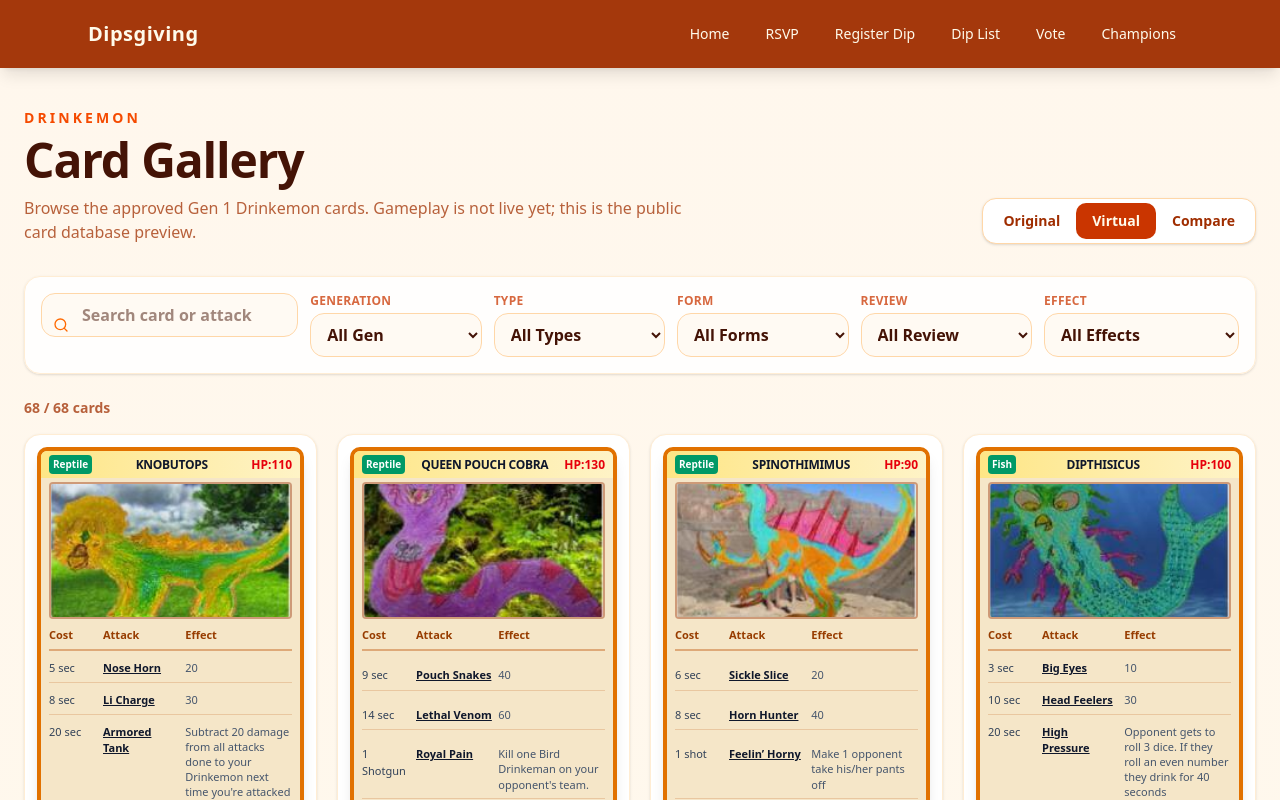
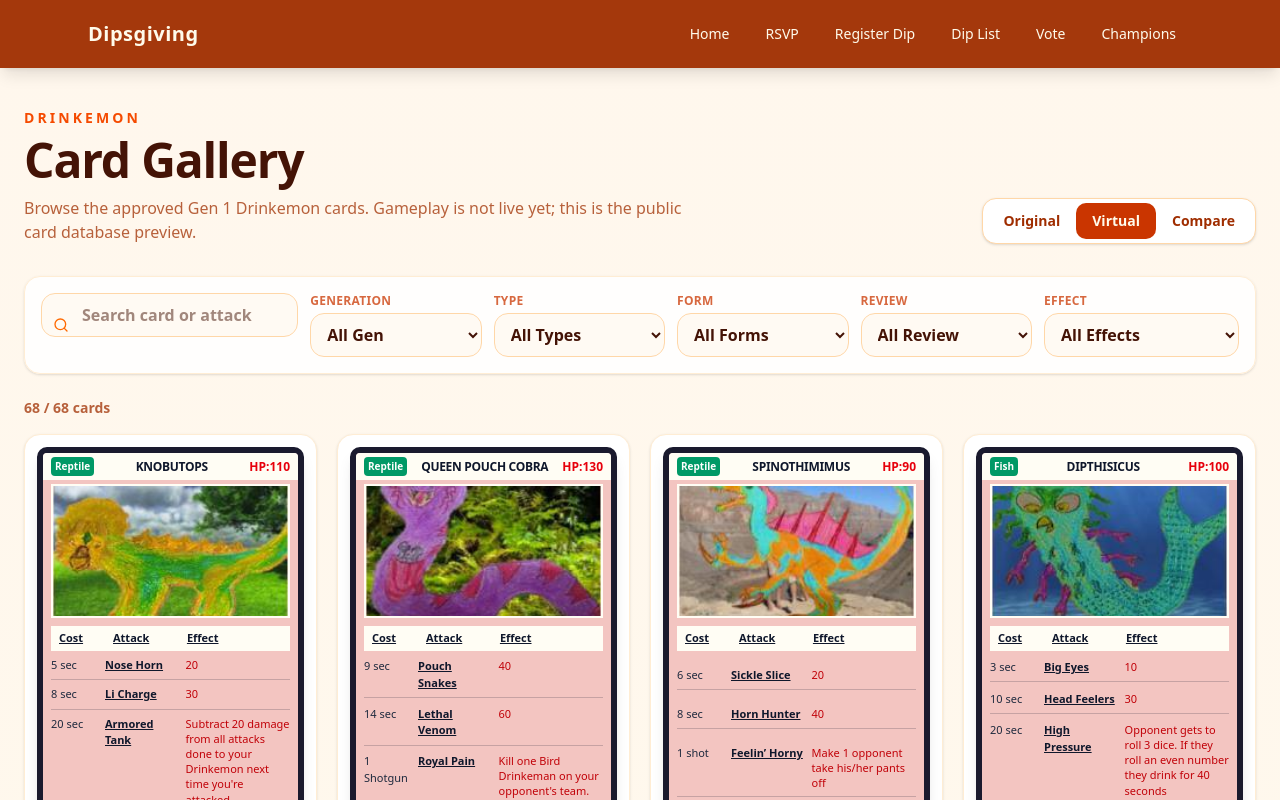
Before and after one commit to bmilici/dipsgiving, a Next.js app: page /drinkemon in a window 1280 px wide. Shown: the top 800 px of the page. Built offline with nearby package versions, Linux system fonts and the light colour scheme.

Commit message:
feat: update Drinkemon card styles and colors

```diff
--- a/src/app/drinkemon/page.tsx
+++ b/src/app/drinkemon/page.tsx
@@ -105,16 +105,16 @@ function VirtualCard({ card, compact = false, isCompare = false }: { card: Card;
   const rowPadding = isCompare ? "py-0.5" : "py-1.5";
 
   return (
-    <article className={`flex flex-col overflow-hidden rounded-lg border-4 border-amber-600 bg-[#f5e6c8] shadow-lg ${compact ? "aspect-[2.5/3.5]" : "aspect-[2.5/3.5] max-w-sm"}`}>
+    <article className={`flex flex-col overflow-hidden rounded-lg border-[6px] border-[#1a1a2e] bg-[#f3c5c1] shadow-lg ${compact ? "aspect-[2.5/3.5]" : "aspect-[2.5/3.5] max-w-sm"}`}>
       {/* Header - Type, Name, HP */}
-      <header className={`flex items-center justify-between gap-0.5 bg-gradient-to-r from-amber-200 to-amber-100 ${isCompare ? "px-1 py-0.5" : "px-2 py-1"}`}>
+      <header className={`flex items-center justify-between gap-0.5 bg-[#fffdf4] ${isCompare ? "px-1 py-0.5" : "px-2 py-1"}`}>
         <span className={`rounded bg-emerald-600 px-1 py-0.5 ${headerTextSize} font-bold text-white`}>{card.drinkemonType || "Type"}</span>
         <strong className={`flex-1 text-center ${nameSize} font-black uppercase tracking-tight text-slate-900 truncate px-0.5`}>{card.name || "Unnamed"}</strong>
         <span className={`${hpSize} font-black text-red-600`}>HP:{card.hp || "-"}</span>
       </header>
 
       {/* Card Image - reduced height */}
-      <div className={`relative ${isCompare ? "mx-1 mt-0.5" : "mx-2 mt-1"} aspect-[16/9] flex-shrink-0 overflow-hidden rounded border-2 border-amber-700/50 bg-slate-200`}>
+      <div className={`relative ${isCompare ? "mx-1 mt-0.5" : "mx-2 mt-1"} aspect-[16/9] flex-shrink-0 overflow-hidden border-2 border-[#fffdf4] bg-slate-200`}>
         <img
           src={cardImageSrc(card)}
           alt=""
@@ -131,23 +131,23 @@ function VirtualCard({ card, compact = false, isCompare = false }: { card: Card;
       {/* Attacks Section - takes remaining space */}
       <div className={`flex flex-1 flex-col ${padding} ${textSize}`}>
         {/* Table Header */}
-        <div className={`grid ${gridCols} ${gap} border-b-2 border-amber-700/40 ${isCompare ? "pb-0.5" : "pb-1.5"} font-bold text-amber-800`}>
+        <div className={`grid ${gridCols} ${gap} bg-[#fffdf4] ${isCompare ? "px-1 py-0.5" : "px-2 py-1"} font-bold text-slate-900 underline`}>
           <span>Cost</span>
           <span>Attack</span>
           <span>Effect</span>
         </div>
 
         {incomplete ? (
-          <div className={`mt-1 rounded border border-amber-900/20 bg-white/50 p-1 ${textSize} font-semibold text-slate-700`}>
+          <div className={`mt-1 rounded border border-slate-900/20 bg-white/50 p-1 ${textSize} font-semibold text-slate-700`}>
             Card data incomplete.
           </div>
         ) : (
           <div className="flex flex-1 flex-col justify-evenly">
             {card.attacks.slice(0, 3).map((attack, index) => (
-              <div key={attack.id || index} className={`grid ${gridCols} ${gap} border-b border-amber-700/20 ${rowPadding}`}>
-                <span className="text-slate-700">{costLabel(attack.cost)}</span>
+              <div key={attack.id || index} className={`grid ${gridCols} ${gap} border-b border-slate-900/20 ${rowPadding}`}>
+                <span className="text-slate-800">{costLabel(attack.cost)}</span>
                 <span className="font-semibold text-slate-900 underline">{attack.name || `Attack ${index + 1}`}</span>
-                <span className="text-slate-600 leading-snug">{attackEffectText(attack) || "-"}</span>
+                <span className="text-red-700 leading-snug">{attackEffectText(attack) || "-"}</span>
               </div>
             ))}
           </div>
```
